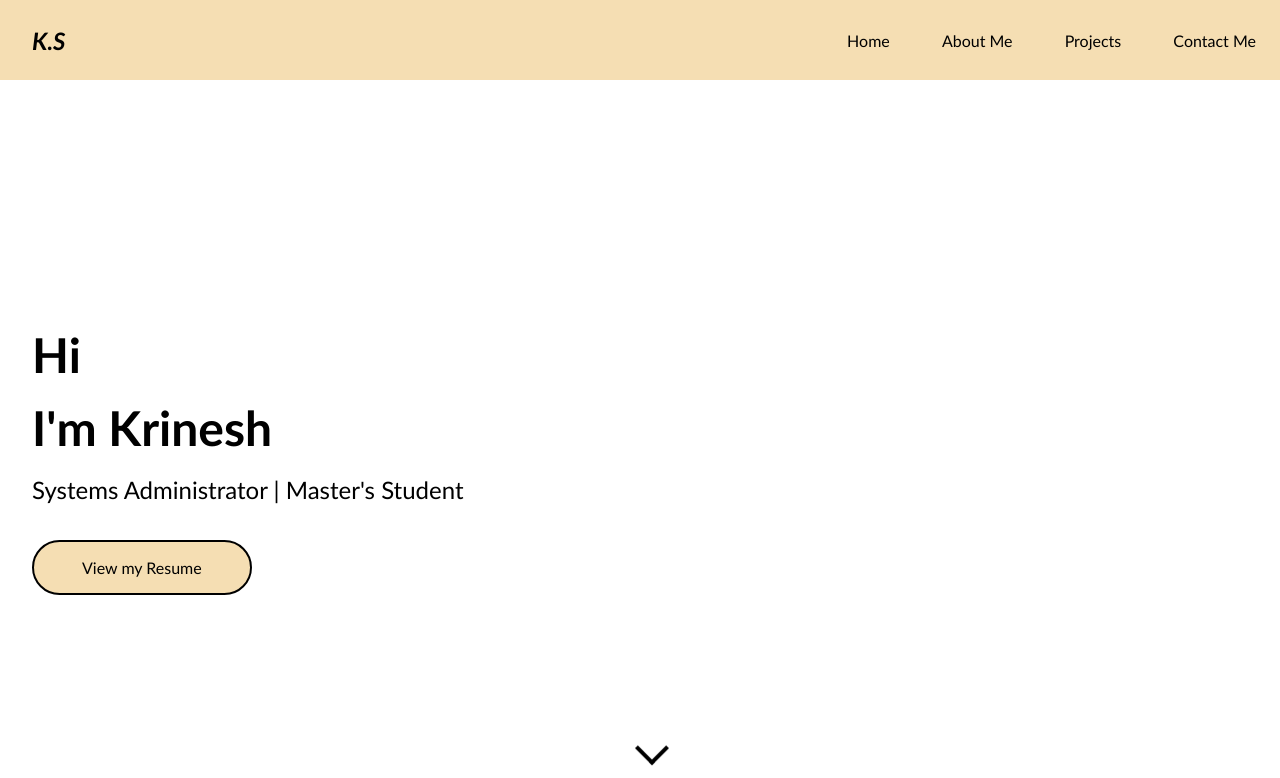
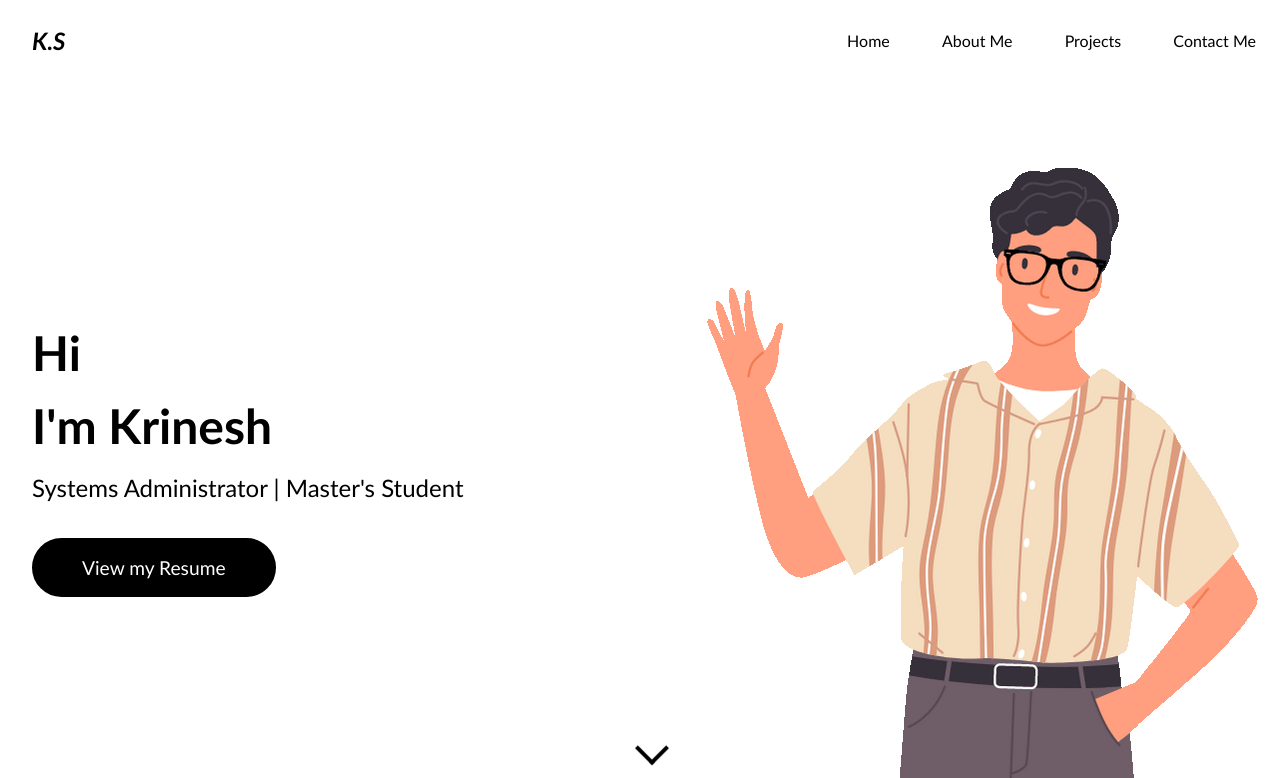
Before and after one commit to Krineshs/Website, a plain HTML site: page index.html in a window 1280 px wide. Shown: the top 778 px of the page. Drawn offline with Linux system fonts and the light colour scheme.

Commit message:
minor update
minor update + gif to front page

```diff
--- a/index.html
+++ b/index.html
@@ -22,6 +22,7 @@
                 Systems Administrator | Master's Student
             </p>
             <button>View my Resume</button>
+            <img src="wave.gif" alt="Wave" class="wave-gif">
         </div>
     </div>
 </section>
--- a/style.css
+++ b/style.css
@@ -16,17 +16,17 @@ html, body {
 }
 
 ::-webkit-scrollbar-thumb {
-    background-color: grey;
+    background-color: rgb(0, 0, 0);
     border-radius: 10px;
 }
 
 ::-webkit-scrollbar-track {
-    background-color: wheat;
+    background-color: rgb(175, 175, 175);
 }
 
 nav {
     height: 80px;
-    background: wheat;
+    background: rgb(255, 255, 255);
     display: flex;
     justify-content: space-between;
     align-items: center;
@@ -48,7 +48,9 @@ nav a {
 }
 
 nav a:hover {
-    color: #fff;
+    color: wheat;
+    font-size: 1.3rem;
+    font-weight: bold;
 }
 
 .title {
@@ -84,10 +86,10 @@ nav a:hover {
 
 button {
     padding: 1rem 3rem;
-    font-size: 1rem;
+    font-size: 1.2rem;
     border: 2px solid black;
-    color: black;
-    background: wheat;
+    color: rgb(255, 255, 255);
+    background: rgb(0, 0, 0);
     cursor: pointer;
     border-radius: 50px;
     transition: background 0.3s ease;
@@ -98,8 +100,15 @@ button:hover {
     color: black;
 }
 
+.wave-gif {
+    position: absolute; /* need to make reactive*/
+    bottom: -35px;
+    right: 0;
+}
+
+
 .about-me {
-    background: wheat; /*update this when done, maybe wheat?*/
+    background: rgb(253, 232, 193); /*update this when done, maybe wheat?*/
     padding: 3rem calc((100vw - 1300px) / 2);
 }
 
```
Also changed, not shown: wave.gif (added).
